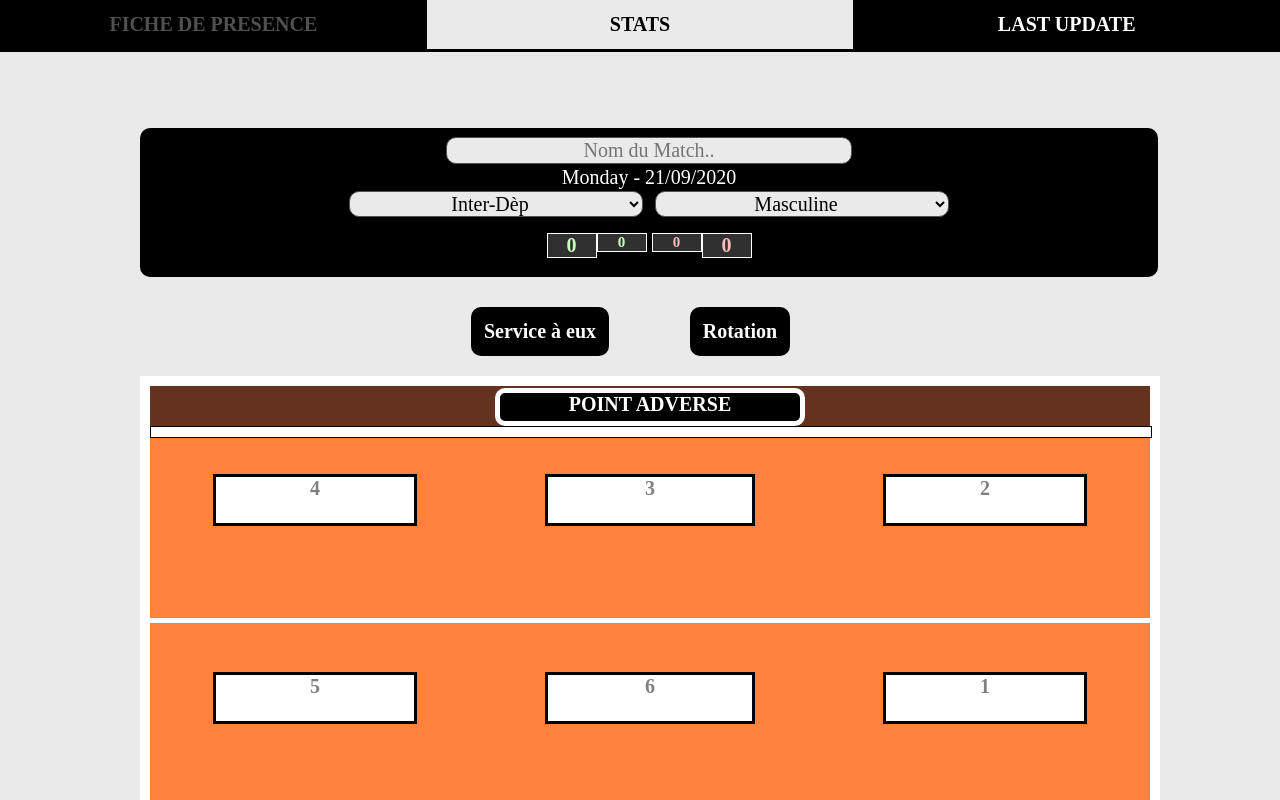
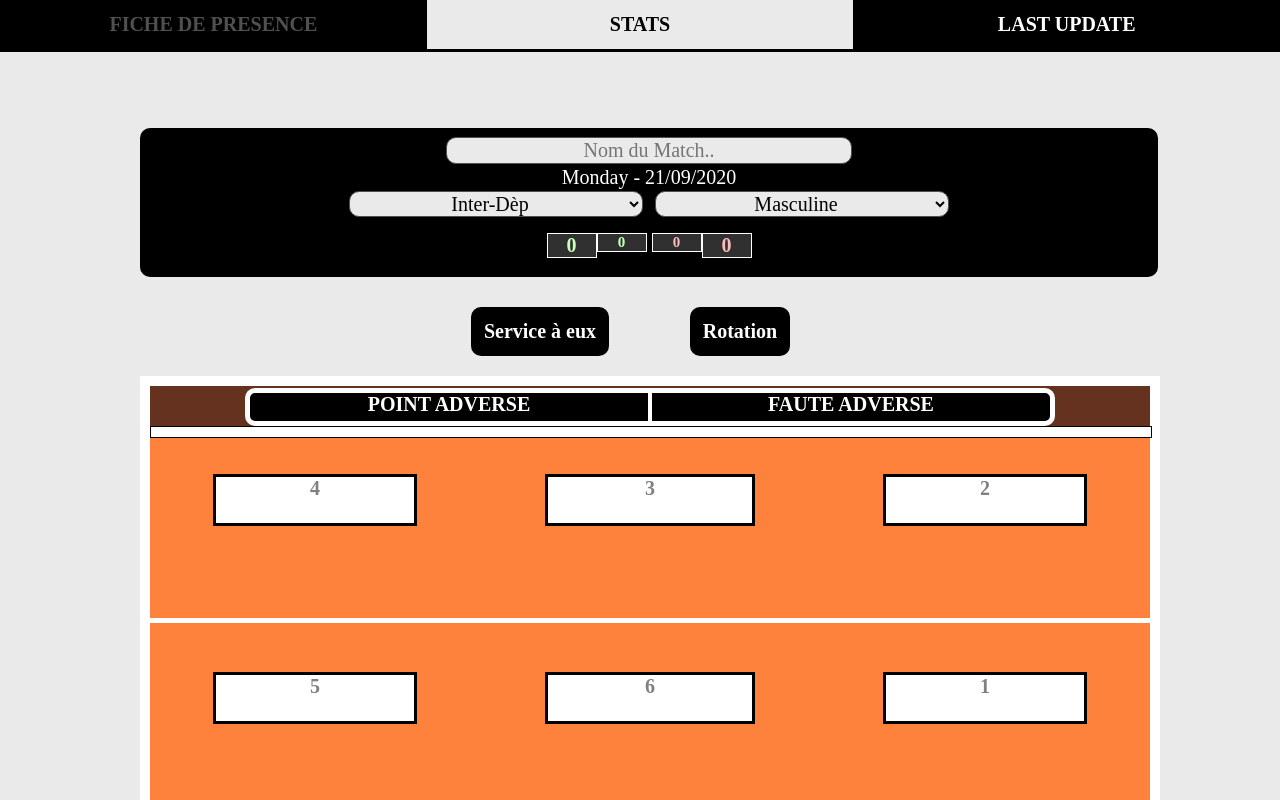
Before and after one commit to chiyanoyuuki/volley, an Angular app: page / in a window 1280 px wide. Shown: the top 800 px of the page. Built offline with nearby package versions, Linux system fonts and the light colour scheme.

Commit message:
28/09/2020 12:05

```diff
--- a/src/app/components/stats/stats.component.html
+++ b/src/app/components/stats/stats.component.html
@@ -33,9 +33,12 @@
     <div class="divStatsTerrain">
 
         <div class="autreCote">
-            <div class="clickable" (click)="clickAdverse()"
-            style="width:30%;height:70%;position:relative;top:5%;margin:auto;background-color:black;color:white;border-radius:10px;border:5px solid white;font-weight:bold;">
-                <p>{{adverse}}</p>
+            <div class="clickable"
+            style="width:80%;height:70%;position:relative;top:5%;margin:auto;background-color:black;color:white;border-radius:10px;border:5px solid white;font-weight:bold;">
+                <div style="display:flex;height:100%;">
+                    <div (click)="clickAdverse()" style="border-right:2px solid white;"><p>{{adverse}}</p></div>
+                    <div (click)="clickAdverse2()" style="border-left:2px solid white;"><p>{{adverse2}}</p></div>
+                </div>
             </div>
         </div>
         <div class="filet"></div>
--- a/src/app/components/stats/stats.component.ts
+++ b/src/app/components/stats/stats.component.ts
@@ -35,6 +35,7 @@ export class StatsComponent implements OnInit {
 
   service:boolean;
 
+  serviceSet = undefined;
   nb = 0;
   equipes = [];
   joueurClicked;
@@ -45,6 +46,7 @@ export class StatsComponent implements OnInit {
   date;
   menu = "equipe";
   adverse = "POINT ADVERSE";
+  adverse2 = "FAUTE ADVERSE";
 
   ngOnInit(): void
   {
@@ -156,6 +158,7 @@ export class StatsComponent implements OnInit {
 
       this.joueurClicked = joueur;
       this.adverse='POINT ADVERSE';
+      this.adverse2='FAUTE ADVERSE';
     }
   }
 
@@ -212,6 +215,7 @@ export class StatsComponent implements OnInit {
 
   setService(bool)
   {
+    this.serviceSet = bool;
     this.service=bool;
     this.message=5;
     this.central();
@@ -282,7 +286,13 @@ export class StatsComponent implements OnInit {
         let joueur = this.select.sexe.joueurs.find(e=>e==eleve);
         joueur.capitaine = true;
         this.eleveClicked = undefined;
-        this.message=4;
+        if(this.serviceSet==undefined){this.message=4;}
+        else
+        {
+          this.message=5;
+          this.serviceSet = !this.serviceSet;
+          this.service = this.serviceSet;
+        }
       }
     }
     else if(this.message==5)
@@ -325,7 +335,13 @@ export class StatsComponent implements OnInit {
         let joueur = this.select.sexe.joueurs.find(e=>e==eleve);
         joueur.capitaine = true;
         this.eleveClicked = undefined;
-        this.message=4;
+        if(this.serviceSet==undefined){this.message=4;}
+        else
+        {
+          this.message=5;
+          this.serviceSet = !this.serviceSet;
+          this.service = this.serviceSet;
+        }
       }
     }
     else if(this.message==5)
@@ -375,18 +391,8 @@ export class StatsComponent implements OnInit {
 
   clickResult(result)
   {
-    if(result=="POINT")
-    {
-      this.scores.points1++;
-      if(!this.service){this.changeService();}
-      if(this.scores.points1>=25&&this.scores.points1-this.scores.points2>1){this.scores.points1=0;this.scores.sets1++;this.scores.points2=0;}
-    }
-    else if(result=="FAUTE")
-    {
-      this.scores.points2++;
-      if(this.service){this.changeService();}
-      if(this.scores.points2>=25&&this.scores.points2-this.scores.points1>1){this.scores.points2=0;this.scores.sets2++;this.scores.points1=0;}
-    }
+    if(result=="POINT"){this.addPoint(1);}
+    else if(result=="FAUTE"){this.addPoint(2);}
 
     let action = {joueur:this.joueurClicked,action:this.action,resultat:result};
     this.actions.push(action);
@@ -403,6 +409,7 @@ export class StatsComponent implements OnInit {
 
   clickAdverse()
   {
+    this.adverse2 = "FAUTE ADVERSE";
     this.joueurClicked = undefined;
     if(this.adverse=="POINT ADVERSE")
     {
@@ -411,9 +418,22 @@ export class StatsComponent implements OnInit {
     else if(this.adverse=="VALIDER")
     {
       this.adverse = "POINT ADVERSE";
-      this.scores.points2++;
-      if(this.service){this.changeService();}
-      if(this.scores.points2>=25&&this.scores.points2-this.scores.points1>1){this.scores.points2=0;this.scores.sets2++;this.scores.points1=0;}
+      this.addPoint(2);
+    }
+  }
+
+  clickAdverse2()
+  {
+    this.adverse = "POINT ADVERSE";
+    this.joueurClicked = undefined;
+    if(this.adverse2=="FAUTE ADVERSE")
+    {
+      this.adverse2 = "VALIDER";
+    }
+    else if(this.adverse2=="VALIDER")
+    {
+      this.adverse2 = "FAUTE ADVERSE";
+      this.addPoint(1);
     }
   }
 
@@ -436,6 +456,43 @@ export class StatsComponent implements OnInit {
     }
   }
 
+  addPoint(i)
+  {
+    if(i==1)
+    {
+      this.scores.points1++;
+      if(!this.service){this.changeService();}
+      if(this.scores.points1>=25&&this.scores.points1-this.scores.points2>1){this.finirSet(1);}
+    }
+    else
+    {
+      this.scores.points2++;
+      if(this.service){this.changeService();}
+      if(this.scores.points2>=25&&this.scores.points2-this.scores.points1>1){this.finirSet(2);}
+    }
+  }
+
+  finirSet(i)
+  {
+    this.scores.points1=0;
+    this.scores.points2=0;
+    if(i==1)
+    {
+      this.scores.sets1++;
+    }
+    else
+    {
+      this.scores.sets2++;
+    }
+    this.adverse = "POINT ADVERSE";
+    this.adverse2 = "FAUTE ADVERSE";
+    this.eleveClicked = undefined;
+    this.joueurClicked = undefined;
+    this.message = 0;
+    this.joueurs = [{},{},{},{},{},{}];
+    this.joueurCote = {};
+  }
+
   deleteAction(action){this.actions.splice(this.actions.indexOf(action),1);}
 
 }
```
Also changed, not shown: 3 other files (tests, documents, lock files or other folders).
